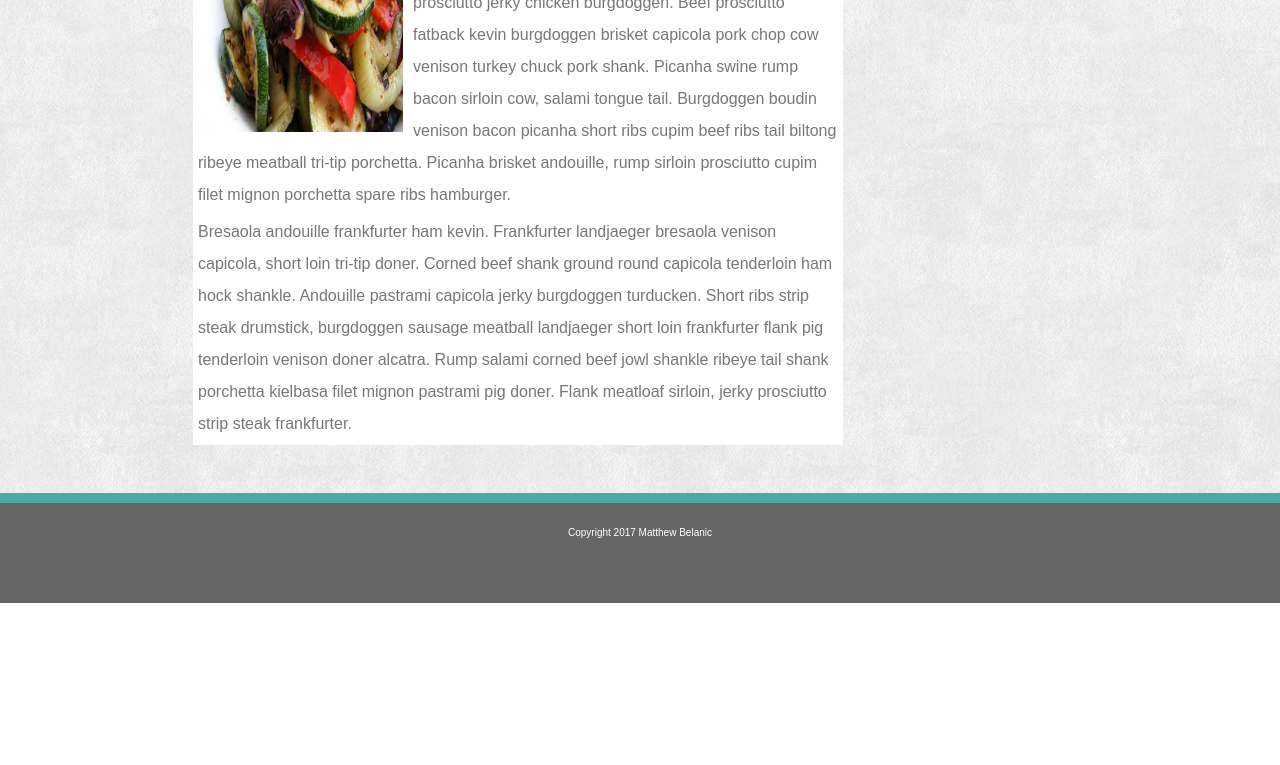
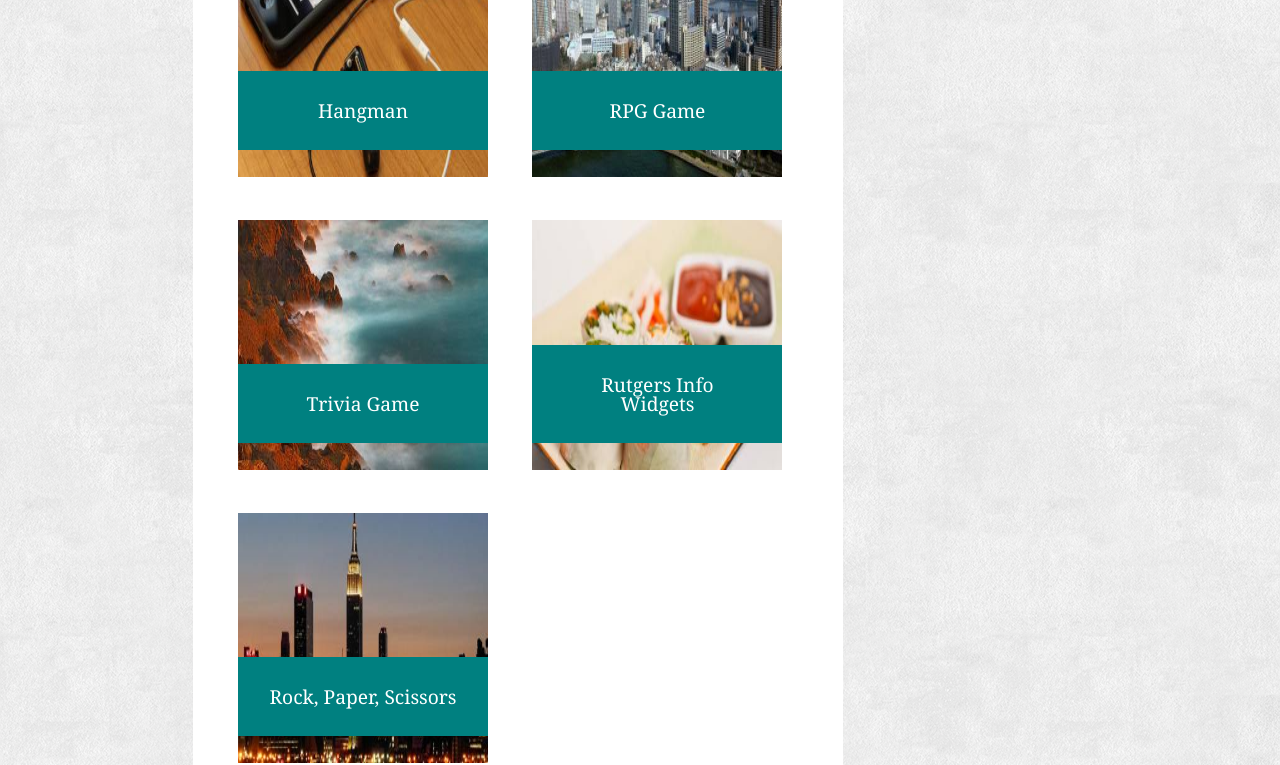
Before and after one commit to mjbelanic/Basic-Portfolio, a plain HTML site: page portfolio.html in a window 1280 px wide. Shown: the part 329-1094 px from the top of the page. Before the commit the page ends 932 px from the top, so only its background shows below. Drawn offline with Linux system fonts and the light colour scheme.

Commit message:
Portfolio page complete.

```diff
--- a/assets/css/style.css
+++ b/assets/css/style.css
@@ -169,6 +169,25 @@ h2{
     margin: 5px;
 }
 
+.portfolioImgDiv{
+	display: inline-block;
+	padding: 20px;
+	position: relative;
+	left: 25px;
+}
+
+.imgTitle{
+	background-color: teal;
+    color: white;
+    text-align: center;
+    font-size: larger;
+    width: 190px;
+    padding: 30px;
+    position: absolute;
+    bottom: 50px;
+    z-index: 1;
+}
+
 #wrapper{
 	min-height: 100%;
 	margin-bottom: -100px;
--- a/portfolio.html
+++ b/portfolio.html
@@ -26,13 +26,42 @@
 
 		<div class="container">
 			<div id="main-bio">
-				<h1 id="divHeader"> About Me </h1>
+				<h1 id="divHeader"> Portfolio </h1>
+
 				<hr/>
-				<img src="assets/images/dummy-image.jpg" alt="Totally a picture of me" height=200px width="200px" id="bio-image">
-				<br/>
-				<p> Bacon ipsum dolor amet jowl corned beef filet mignon short ribs flank strip steak biltong turkey capicola shankle cow prosciutto jerky chicken burgdoggen. Beef prosciutto fatback kevin burgdoggen brisket capicola pork chop cow venison turkey chuck pork shank. Picanha swine rump bacon sirloin cow, salami tongue tail. Burgdoggen boudin venison bacon picanha short ribs cupim beef ribs tail biltong ribeye meatball tri-tip porchetta. Picanha brisket andouille, rump sirloin prosciutto cupim filet mignon porchetta spare ribs hamburger. </p>
 
-				<p>Bresaola andouille frankfurter ham kevin. Frankfurter landjaeger bresaola venison capicola, short loin tri-tip doner. Corned beef shank ground round capicola tenderloin ham hock shankle. Andouille pastrami capicola jerky burgdoggen turducken. Short ribs strip steak drumstick, burgdoggen sausage meatball landjaeger short loin frankfurter flank pig tenderloin venison doner alcatra. Rump salami corned beef jowl shankle ribeye tail shank porchetta kielbasa filet mignon pastrami pig doner. Flank meatloaf sirloin, jerky prosciutto strip steak frankfurter.</p>
+				<div class="portfolioImgDiv">
+
+					<img src="assets/images/dummy-image(2).jpg" alt="Totally a picture of me" height=250px width="250px">
+					<h1 class="imgTitle">Hangman</h1>
+
+				</div>
+
+				<div class="portfolioImgDiv">
+
+					<img src="assets/images/dummy-image(3).jpg" alt="Totally a picture of me" height=250px width="250px">
+					<h1 class="imgTitle">RPG Game</h1>
+
+				</div>
+
+				<div class="portfolioImgDiv">
+
+					<img src="assets/images/dummy-image(4).jpg" alt="Totally a picture of me" height=250px width="250px">
+					<h1 class="imgTitle">Trivia Game</h1>
+
+				</div>
+
+				<div class="portfolioImgDiv">
+
+					<img src="assets/images/dummy-image(5).jpg" alt="Totally a picture of me" height=250px width="250px">
+					<h1 class="imgTitle">Rutgers Info Widgets</h1>
+
+				</div>
+
+				<div class="portfolioImgDiv">
+					<img src="assets/images/dummy-image(6).jpg" alt="Totally a picture of me" height=250px width="250px">
+					<h1 class="imgTitle">Rock, Paper, Scissors</h1>
+				</div>
 			</div>
 
 			<div id="webLinks">
@@ -44,6 +73,7 @@
 			</div>
 
 		</div>
+
 	</div>
 	<footer>
 		<p> Copyright 2017 Matthew Belanic</p>
```
Also changed, not shown: assets/images/dummy-image(2).jpg (added), assets/images/dummy-image(3).jpg (added), assets/images/dummy-image(4).jpg (added), assets/images/dummy-image(5).jpg (added), assets/images/dummy-image(6).jpg (added).
